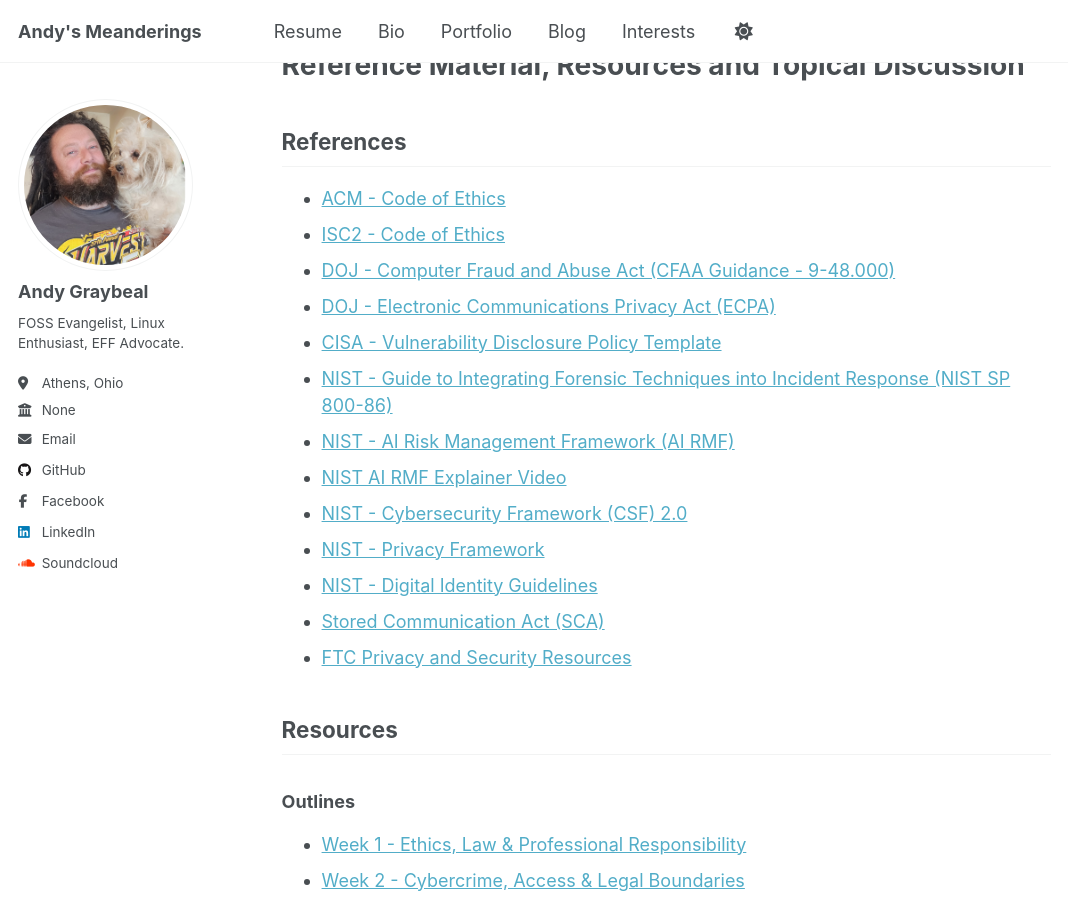
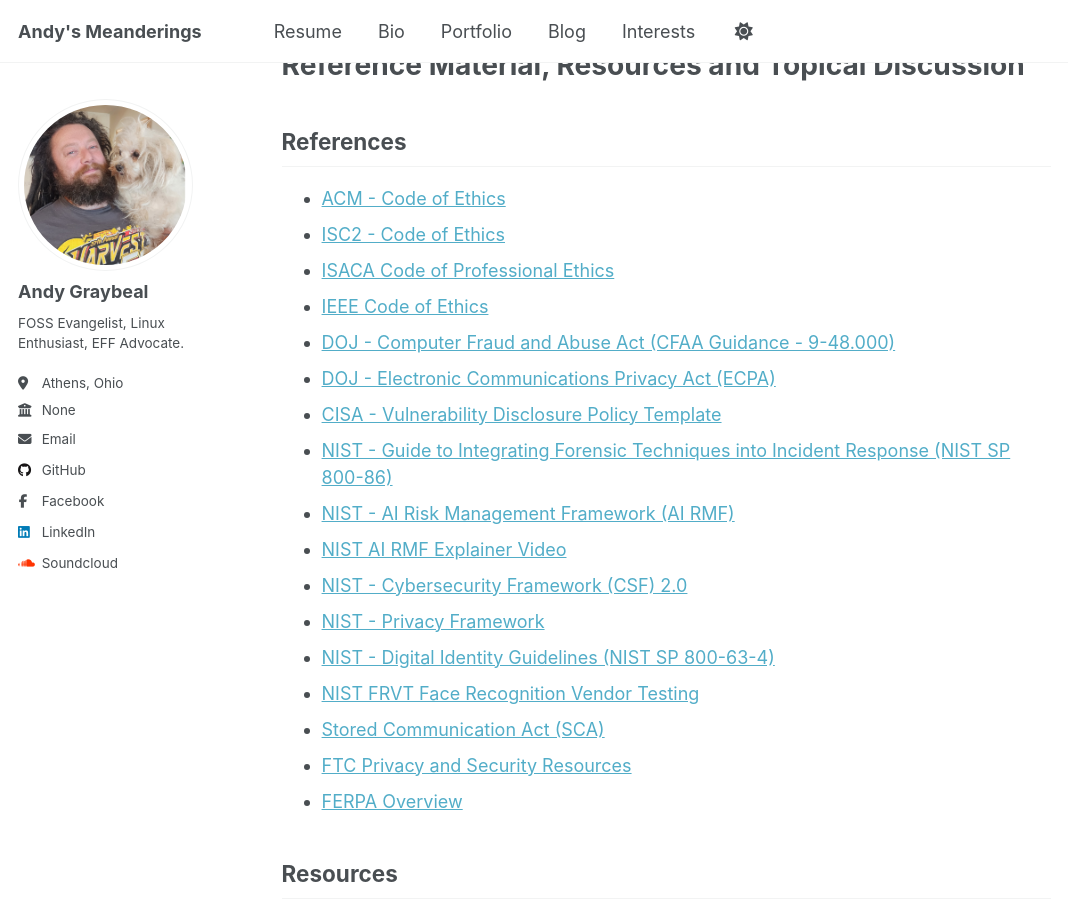
Before and after one commit to andy-graybeal/andy-graybeal.github.io, a Jekyll site: the page built from _portfolio/cybr-2100.md, in a window 1280 px wide and 900 px high, scrolled down 1170 px. Shown: the whole window, without its empty margins (0-1068 px from the left). Built offline with Jekyll 4.4.1, drawn with Linux system fonts in a browser that asks for light colours; a script that is not in the unit is left out.

Commit message:
Add additional references to ethical codes and guidelines

```diff
--- a/_portfolio/cybr-2100.md
+++ b/_portfolio/cybr-2100.md
@@ -39,6 +39,8 @@ I am a systems and network administrator with extensive hands-on experience supp
 
 - [ACM - Code of Ethics](https://www.acm.org/code-of-ethics)
 - [ISC2 - Code of Ethics](https://www.isc2.org/ethics)
+- [ISACA Code of Professional Ethics](isaca.org/resources/isaca-journal)
+- [IEEE Code of Ethics](ieee.org/about/corporate/governance/p7-8.html)
 - [DOJ - Computer Fraud and Abuse Act (CFAA Guidance - 9-48.000)](https://www.justice.gov/jm/jm-9-48000-computer-fraud)
 - [DOJ - Electronic Communications Privacy Act (ECPA)](https://bja.ojp.gov/program/it/privacy-civil-liberties/authorities/statutes/1285)
 - [CISA - Vulnerability Disclosure Policy Template](https://www.cisa.gov/vulnerability-disclosure-policy-template)
@@ -47,9 +49,11 @@ I am a systems and network administrator with extensive hands-on experience supp
 - [NIST AI RMF Explainer Video](https://www.nist.gov/video/introduction-nist-ai-risk-management-framework-ai-rmf-10-explainer-video)
 - [NIST - Cybersecurity Framework (CSF) 2.0](https://nvlpubs.nist.gov/nistpubs/CSWP/NIST.CSWP.29.pdf)
 - [NIST - Privacy Framework](https://www.nist.gov/privacy-framework)
-- [NIST - Digital Identity Guidelines](https://csrc.nist.gov/pubs/sp/800/63/4/final)
+- [NIST - Digital Identity Guidelines (NIST SP 800-63-4)](https://csrc.nist.gov/pubs/sp/800/63/4/final)
+- [NIST FRVT Face Recognition Vendor Testing](https://nist.gov/programs-projects/face-recognition-vendor-testing-frvt)
 - [Stored Communication Act (SCA)](https://www.congress.gov/crs-product/LSB10801)
 - [FTC Privacy and Security Resources](https://www.ftc.gov/business-guidance/privacy-security)
+- [FERPA Overview](https://ed.gov/policy/gen/guid/fpco/ferpa/index.html)
 
 
 
```
